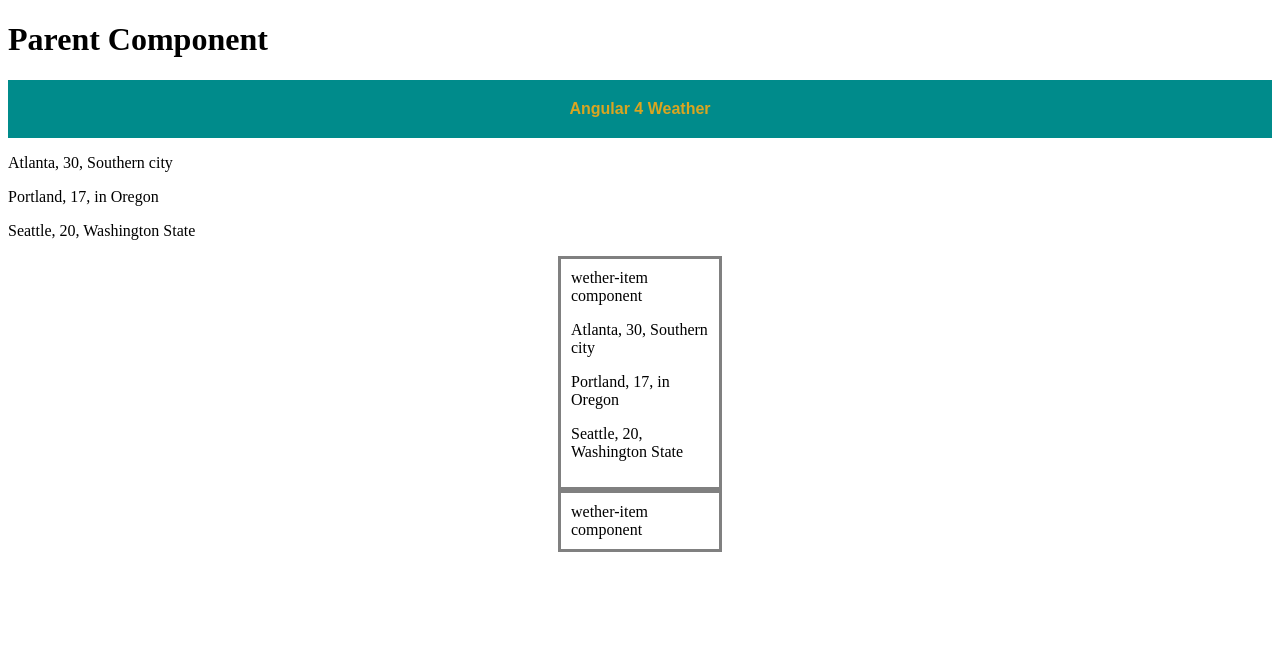
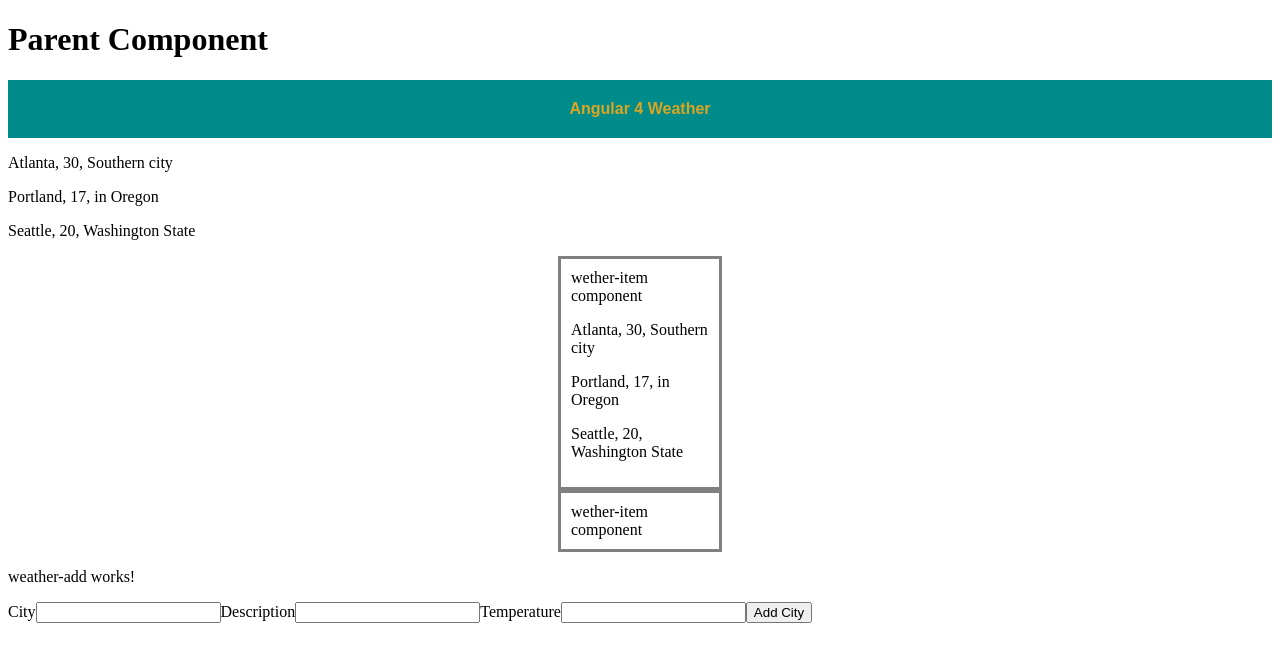
Before and after one commit to inbalz/ComponentsTask, an Angular app: page / in a window 1280 px wide. Shown: the top 662 px of the page. Built offline with nearby package versions, Linux system fonts and the light colour scheme.

Commit message:
finished form

```diff
--- a/src/app/app.component.html
+++ b/src/app/app.component.html
@@ -1,3 +1,4 @@
 <h1>Parent Component</h1>
 <app-weather-list></app-weather-list>
 <app-weather-item></app-weather-item>
+<app-weather-add></app-weather-add>
--- a/src/app/app.component.ts
+++ b/src/app/app.component.ts
@@ -1,4 +1,5 @@
 import { Component } from '@angular/core';
+import {FormsModule} from '@angular/forms'
 import { WeatherListComponent } from './components/weather-list/weather-list.component';
 
 @Component({
--- a/src/app/app.module.ts
+++ b/src/app/app.module.ts
@@ -1,5 +1,6 @@
 import { BrowserModule } from '@angular/platform-browser';
 import { NgModule } from '@angular/core';
+import { FormsModule } from '@angular/forms';
 
 import { AppComponent } from './app.component';
 import { WeatherItemComponent } from './components/weather-item/weather-item.component';
@@ -14,7 +15,8 @@
     WeatherAddComponent
   ],
   imports: [
-    BrowserModule
+    BrowserModule,
+    FormsModule
   ],
   providers: [],
   bootstrap: [AppComponent]
--- a/src/app/components/weather-add/weather-add.component.html
+++ b/src/app/components/weather-add/weather-add.component.html
@@ -1,3 +1,10 @@
-<p>
-  weather-add works!
-</p>
+<p>weather-add works!</p>
+<form>
+  <label>City</label>
+  <input [(ngModel)]="city" name="city">
+  <label>Description</label>
+  <input [(ngModel)]="description" name="description">
+  <label>Temperature</label>
+  <input [(ngModel)]="tempature" name="tempature">
+  <button (click)="submitForm()">Add City</button>
+</form>
--- a/src/app/components/weather-add/weather-add.component.ts
+++ b/src/app/components/weather-add/weather-add.component.ts
@@ -1,4 +1,5 @@
 import { Component, OnInit } from '@angular/core';
+
 
 @Component({
   selector: 'app-weather-add',
@@ -6,7 +7,12 @@
   styleUrls: ['./weather-add.component.css']
 })
 export class WeatherAddComponent implements OnInit {
-
+  tempature: number;
+  description: string;
+  city: string;
+  submitForm() {
+    alert('form submitted');
+  }
   constructor() { }
 
   ngOnInit() {
```
Also changed, not shown: package.json (+5 -5 lines), 1 other file (tests, documents, lock files or other folders).
